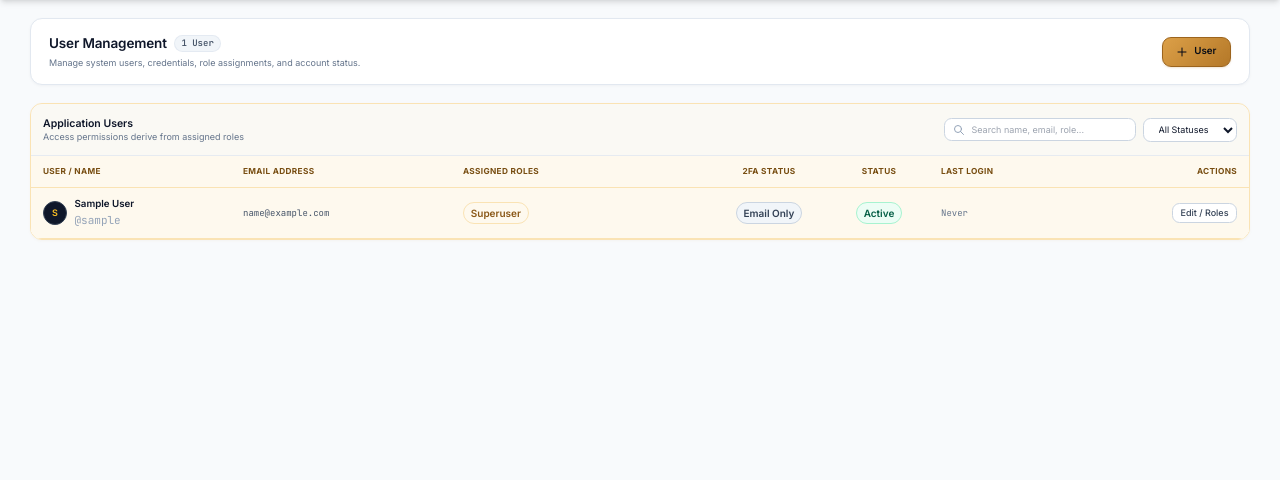
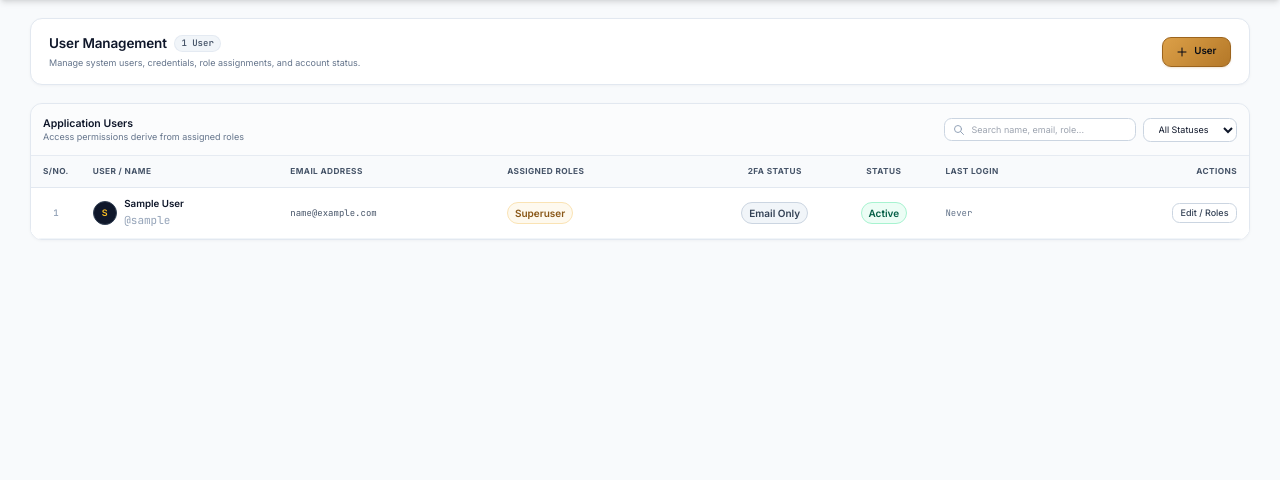
Before and after one commit to issamwema8-code/menardtrading, a Django app: page /administration/users/ in a window 1280 px wide. Shown: the part 108-588 px from the top of the page. Run offline with Django 5.2, Linux system fonts and the light colour scheme; the visitor is signed in with stand-in values (Sample User, id 1); data comes from the database, SQL or seed files in the repository; data that the repository does not hold is empty; some libraries are stand-ins or nearby versions.

Commit message:
feat(ui): standardize global tables with zebra striping, S/No. index columns, and clean layout

```diff
--- a/static/css/design_system.css
+++ b/static/css/design_system.css
@@ -179,17 +179,19 @@ html {
   box-shadow: 0 1px 3px 0 rgba(15, 23, 42, 0.04);
 }
 
-/* Standardized Table Styles — Unified Theme Background (#fef9ee) */
+/* Standardized Table Styles — Clean Enterprise Zebra Striped */
 .table-container {
-  background-color: #fef9ee;
-  border: 1px solid #fae3b4;
+  background-color: #ffffff;
+  border: 1px solid #e2e8f0;
   border-radius: 1rem;
   overflow: hidden;
-  box-shadow: 0 1px 3px 0 rgba(180, 120, 40, 0.05);
+  box-shadow: 0 1px 3px 0 rgba(15, 23, 42, 0.04);
 }
 
 table {
-  background-color: #fef9ee;
+  width: 100%;
+  border-collapse: collapse;
+  background-color: #ffffff;
 }
 
 .table-header-cell,
@@ -200,30 +202,46 @@ thead.bg-slate-100 th {
   font-size: 0.6875rem; /* ~11px */
   font-weight: 700;
   text-transform: uppercase;
-  letter-spacing: 0.04em;
-  color: #784e12;
-  background-color: #fef9ee !important;
-  border-bottom: 1px solid #fae3b4 !important;
+  letter-spacing: 0.05em;
+  color: #475569;
+  background-color: #f8fafc !important;
+  border-bottom: 1px solid #e2e8f0 !important;
   white-space: nowrap;
 }
 
 table thead tr {
-  background-color: #fef9ee !important;
-  border-bottom: 1px solid #fae3b4 !important;
+  background-color: #f8fafc !important;
+  border-bottom: 1px solid #e2e8f0 !important;
 }
 
 .table-body-row,
 table tbody tr {
-  background-color: #fef9ee;
-  transition: background-color 0.15s ease;
-  border-bottom: 1px solid #fae3b4;
+  transition: background-color 0.12s ease;
+  border-bottom: 1px solid #f1f5f9;
 }
 
-.table-body-row:hover,
+/* Subtle Zebra Striping */
+table tbody tr:nth-child(odd),
+table tbody tr:nth-child(odd) td,
+tbody.bg-white tr:nth-child(odd) td,
+.table-body-row:nth-child(odd) .table-body-cell {
+  background-color: #ffffff !important;
+}
+
+table tbody tr:nth-child(even),
+table tbody tr:nth-child(even) td,
+tbody.bg-white tr:nth-child(even) td,
+.table-body-row:nth-child(even) .table-body-cell {
+  background-color: #f8fafc !important;
+}
+
+/* Subtle Row Hover State */
 table tbody tr:hover,
 table tbody tr:hover td,
-.table-body-row:hover .table-body-cell {
-  background-color: #fef4dd !important;
+.table-body-row:hover,
+.table-body-row:hover .table-body-cell,
+tbody.bg-white tr:hover td {
+  background-color: #fdf8ee !important;
 }
 
 .table-body-cell,
@@ -231,37 +249,8 @@ table tbody td {
   padding: 0.8125rem 1rem;
   font-size: 0.8125rem;
   color: #334155;
-  background-color: #fef9ee !important;
-  border-bottom: 1px solid #fae3b4;
+  border-bottom: 1px solid #f1f5f9;
   vertical-align: middle;
-}
-
-tbody.bg-white,
-tbody.bg-white td,
-tbody.divide-slate-200\/60 td,
-tbody.divide-slate-200\/70 td,
-tbody.divide-slate-100 td {
-  background-color: #fef9ee !important;
-  border-color: #fae3b4 !important;
-}
-
-tbody.bg-white tr,
-tbody.divide-slate-200\/60 tr,
-tbody.divide-slate-200\/70 tr,
-tbody.divide-slate-100 tr {
-  background-color: #fef9ee !important;
-  border-color: #fae3b4 !important;
-}
-
-tbody.bg-white tr:hover,
-tbody.bg-white tr:hover td,
-tbody.divide-slate-200\/60 tr:hover,
-tbody.divide-slate-200\/60 tr:hover td,
-tbody.divide-slate-200\/70 tr:hover,
-tbody.divide-slate-200\/70 tr:hover td,
-tbody.divide-slate-100 tr:hover,
-tbody.divide-slate-100 tr:hover td {
-  background-color: #fef4dd !important;
 }
 
 /* Button System */
--- a/templates/accounting/categories_list.html
+++ b/templates/accounting/categories_list.html
@@ -28,6 +28,7 @@
         <table class="w-full text-xs text-left">
           <thead class="bg-slate-100 text-slate-700 text-[11px] uppercase tracking-wider">
             <tr>
+              <th class="py-3 px-3.5 text-center w-12">S/No.</th>
               <th class="py-3 px-3.5">Category Name</th>
               <th class="py-3 px-3.5">Code</th>
               <th class="py-3 px-3.5">Description</th>
@@ -38,6 +39,7 @@
           <tbody class="divide-y divide-slate-100">
             {% for cat in categories %}
             <tr class="hover:bg-slate-50">
+              <td class="py-3 px-3.5 text-center font-mono text-slate-400 font-semibold text-xs">{{ forloop.counter }}</td>
               <td class="py-3 px-3.5 font-medium text-slate-900">{{ cat.name }}</td>
               <td class="py-3 px-3.5 font-mono text-slate-500">{{ cat.code|default:"-" }}</td>
               <td class="py-3 px-3.5 text-slate-600 text-[11px] max-w-xs">{{ cat.description|default:"-" }}</td>
--- a/templates/accounting/customer_statement_detail.html
+++ b/templates/accounting/customer_statement_detail.html
@@ -71,6 +71,7 @@
             <table class="w-full text-left text-sm text-slate-600">
                 <thead class="bg-slate-50 text-xs uppercase font-bold text-slate-500 border-b border-slate-200">
                     <tr>
+                        <th class="px-6 py-3.5 text-center w-14">S/No.</th>
                         <th class="px-6 py-3.5">Date</th>
                         <th class="px-6 py-3.5">Transaction Type</th>
                         <th class="px-6 py-3.5">Reference #</th>
@@ -83,6 +84,7 @@
                 <tbody class="divide-y divide-slate-100">
                     <!-- Opening Balance Row -->
                     <tr class="bg-slate-50/50 font-semibold text-slate-800">
+                        <td class="px-6 py-3.5 text-center font-mono text-slate-400 font-semibold text-xs">—</td>
                         <td class="px-6 py-3.5">{{ statement.start_date|date:"d M Y" }}</td>
                         <td class="px-6 py-3.5"><span class="px-2 py-0.5 rounded text-xs bg-slate-200 text-slate-700 font-bold">BALANCE</span></td>
                         <td class="px-6 py-3.5">—</td>
@@ -94,6 +96,7 @@
 
                     {% for item in statement.transactions %}
                     <tr class="hover:bg-slate-50/80 transition-colors">
+                        <td class="px-6 py-4 text-center font-mono text-slate-400 font-semibold text-xs">{{ forloop.counter }}</td>
                         <td class="px-6 py-4 whitespace-nowrap">{{ item.date|date:"d M Y" }}</td>
                         <td class="px-6 py-4">
                             {% if item.type == 'INVOICE' %}
@@ -116,7 +119,7 @@
                     </tr>
                     {% empty %}
                     <tr>
-                        <td colspan="7" class="px-6 py-8 text-center text-slate-400">
+                        <td colspan="8" class="px-6 py-8 text-center text-slate-400">
                             No billing or payment transactions recorded in this period.
                         </td>
                     </tr>
@@ -124,6 +127,7 @@
 
                     <!-- Closing Balance Row -->
                     <tr class="bg-slate-100 font-bold text-slate-900">
+                        <td class="px-6 py-4 text-center font-mono text-slate-400 font-semibold text-xs">—</td>
                         <td class="px-6 py-4">{{ statement.end_date|date:"d M Y" }}</td>
                         <td class="px-6 py-4"><span class="px-2 py-0.5 rounded text-xs bg-slate-800 text-white font-bold">TOTAL</span></td>
                         <td class="px-6 py-4">—</td>
--- a/templates/accounting/customer_statements.html
+++ b/templates/accounting/customer_statements.html
@@ -35,6 +35,7 @@
             <table class="w-full text-left text-sm text-slate-600">
                 <thead class="bg-slate-50 text-xs uppercase font-bold text-slate-500 border-b border-slate-200">
                     <tr>
+                        <th class="px-6 py-3.5 text-center w-14">S/No.</th>
                         <th class="px-6 py-3.5">Customer / Company</th>
                         <th class="px-6 py-3.5">Contact Person</th>
                         <th class="px-6 py-3.5">Email</th>
@@ -46,6 +47,7 @@
                 <tbody class="divide-y divide-slate-100">
                     {% for item in customers %}
                     <tr class="hover:bg-slate-50/80 transition-colors">
+                        <td class="px-6 py-4 text-center font-mono text-slate-400 font-semibold text-xs">{{ forloop.counter }}</td>
                         <td class="px-6 py-4 font-semibold text-slate-900">
                             <a href="{% url 'accounting:customer_statement_detail' item.customer.pk %}" class="hover:text-blue-600">
                                 {{ item.customer.company_name }}
@@ -71,7 +73,7 @@
                     </tr>
                     {% empty %}
                     <tr>
-                        <td colspan="6" class="px-6 py-12 text-center text-slate-400">
+                        <td colspan="7" class="px-6 py-12 text-center text-slate-400">
                             No customers found in database.
                         </td>
                     </tr>
--- a/templates/accounting/expenses_list.html
+++ b/templates/accounting/expenses_list.html
@@ -113,6 +113,7 @@
       <table class="w-full text-xs text-left">
         <thead class="bg-slate-100 text-slate-700 text-[11px] uppercase tracking-wider border-b border-slate-200">
           <tr>
+            <th class="py-3 px-3.5 text-center w-12">S/No.</th>
             <th class="py-3 px-3.5">Ref #</th>
             <th class="py-3 px-3.5">Date</th>
             <th class="py-3 px-3.5">Category</th>
@@ -129,6 +130,7 @@
         <tbody class="divide-y divide-slate-100">
           {% for exp in expenses %}
           <tr class="hover:bg-slate-50 {% if exp.status == 'VOID' %}opacity-50 line-through bg-slate-50/50{% endif %}">
+            <td class="py-3 px-3.5 text-center font-mono text-slate-400 font-semibold text-xs">{{ forloop.counter }}</td>
             <td class="py-3 px-3.5 font-mono font-semibold text-slate-900">{{ exp.expense_number }}</td>
             <td class="py-3 px-3.5 font-mono text-slate-600">{{ exp.date|date:"Y-m-d" }}</td>
             <td class="py-3 px-3.5 font-medium text-slate-800">{{ exp.category.name }}</td>
@@ -165,7 +167,7 @@
           </tr>
           {% empty %}
           <tr>
-            <td colspan="11" class="py-8 text-center text-slate-400">
+            <td colspan="12" class="py-8 text-center text-slate-400">
               No expenses matching the criteria. Click <strong>"Add Expense"</strong> above to record a new business expense.
             </td>
           </tr>
--- a/templates/accounting/payables.html
+++ b/templates/accounting/payables.html
@@ -69,6 +69,7 @@
       <table class="w-full text-xs text-left">
         <thead class="bg-slate-100 text-slate-700 text-[11px] uppercase tracking-wider border-b border-slate-200">
           <tr>
+            <th class="py-3 px-3.5 text-center w-12">S/No.</th>
             <th class="py-3 px-3.5">Bill #</th>
             <th class="py-3 px-3.5">Vendor / Supplier</th>
             <th class="py-3 px-3.5">Supplier Ref</th>
@@ -86,6 +87,7 @@
         <tbody class="divide-y divide-slate-100">
           {% for bill in ap.unpaid_bills %}
           <tr class="hover:bg-slate-50">
+            <td class="py-3 px-3.5 text-center font-mono text-slate-400 font-semibold text-xs">{{ forloop.counter }}</td>
             <td class="py-3 px-3.5 font-mono font-semibold text-slate-900">{{ bill.bill_number }}</td>
             <td class="py-3 px-3.5 font-medium text-slate-800">{{ bill.vendor.name }}</td>
             <td class="py-3 px-3.5 font-mono text-slate-500">{{ bill.supplier_reference|default:"-" }}</td>
@@ -124,7 +126,7 @@
           </tr>
           {% empty %}
           <tr>
-            <td colspan="12" class="py-8 text-center text-slate-400">
+            <td colspan="13" class="py-8 text-center text-slate-400">
               No outstanding supplier bills recorded.
             </td>
           </tr>
--- a/templates/accounts/audit_logs.html
+++ b/templates/accounts/audit_logs.html
@@ -76,6 +76,7 @@
             <table class="w-full text-left border-collapse">
                 <thead>
                     <tr class="bg-slate-50/80 border-b border-slate-200 text-[11px] font-semibold text-slate-600 uppercase tracking-wider">
+                        <th class="py-3 px-4 text-center w-14">S/No.</th>
                         <th class="py-3 px-4">Timestamp</th>
                         <th class="py-3 px-4">User</th>
                         <th class="py-3 px-4">Action</th>
@@ -88,6 +89,7 @@
                 <tbody class="divide-y divide-slate-100 text-xs text-slate-700">
                     {% for log in logs %}
                     <tr class="hover:bg-slate-50/50 transition-colors">
+                        <td class="py-3 px-4 text-center font-mono text-slate-400 font-semibold text-xs">{{ forloop.counter }}</td>
                         <td class="py-3 px-4 whitespace-nowrap text-slate-500 font-mono text-[11px]">
                             {{ log.timestamp|date:"Y-m-d H:i:s" }}
                         </td>
@@ -150,7 +152,7 @@
                     </tr>
                     {% empty %}
                     <tr>
-                        <td colspan="7" class="py-8 text-center text-slate-500">
+                        <td colspan="8" class="py-8 text-center text-slate-500">
                             <svg class="w-8 h-8 mx-auto text-slate-300 mb-2" fill="none" stroke="currentColor" viewBox="0 0 24 24">
                                 <path stroke-linecap="round" stroke-linejoin="round" stroke-width="2" d="M9 12h6m-6 4h6m2 5H7a2 2 0 01-2-2V5a2 2 0 012-2h5.586a1 1 0 01.707.293l5.414 5.414a1 1 0 01.293.707V19a2 2 0 01-2 2z" />
                             </svg>
--- a/templates/accounts/users_list.html
+++ b/templates/accounts/users_list.html
@@ -114,6 +114,7 @@
       <table class="w-full text-left border-collapse min-w-[1060px]">
         <thead>
           <tr class="border-b border-slate-200 bg-slate-50/75">
+            <th class="table-header-cell w-14 text-center">S/No.</th>
             <th class="table-header-cell w-[200px]">User / Name</th>
             <th class="table-header-cell w-[220px]">Email Address</th>
             <th class="table-header-cell min-w-[220px]">Assigned Roles</th>
@@ -129,6 +130,9 @@
             class="table-body-row"
             x-show="matches('{{ u.username|escapejs }}', '{{ u.get_full_name|default:u.username|escapejs }}', '{{ u.email|escapejs }}', '{% for r in u.profile.roles.all %}{{ r.name }} {% endfor %}{% if u.is_superuser %}Superuser{% endif %}', '{% if u.is_active %}ACTIVE{% else %}INACTIVE{% endif %}')"
           >
+            <!-- 0. S/No. -->
+            <td class="table-body-cell text-center font-mono text-xs text-slate-400 font-semibold">{{ forloop.counter }}</td>
+
             <!-- User Name / Handle -->
             <td class="table-body-cell whitespace-nowrap">
               <div class="flex items-center gap-2.5">
--- a/templates/billing/invoices_list.html
+++ b/templates/billing/invoices_list.html
@@ -131,6 +131,7 @@
       <table class="w-full text-left border-collapse min-w-[1000px]">
         <thead>
           <tr class="border-b border-slate-200 bg-slate-50/75">
+            <th class="table-header-cell w-14 text-center">S/No.</th>
             <th class="table-header-cell w-[160px]">Invoice #</th>
             <th class="table-header-cell w-[240px]">Customer</th>
             <th class="table-header-cell w-[140px]">Invoice Type</th>
@@ -147,6 +148,9 @@
             class="table-body-row"
             x-show="matches('{{ inv.invoice_number|escapejs }}', '{{ inv.customer.company_name|escapejs }}', '{{ inv.customer.email|escapejs }}', '{{ inv.status }}', '{{ inv.invoice_type }}')"
           >
+            <!-- 0. S/No. -->
+            <td class="table-body-cell text-center font-mono text-xs text-slate-400 font-semibold">{{ forloop.counter }}</td>
+
             <td class="table-body-cell whitespace-nowrap">
               <span class="font-bold text-slate-900 font-mono">{{ inv.invoice_number }}</span>
               <span class="block text-[11px] text-slate-400 mt-0.5">Due: {{ inv.due_date|date:"d M Y" }}</span>
@@ -275,7 +279,7 @@
 
           {% empty %}
           <tr>
-            <td colspan="8" class="px-6 py-14 text-center">
+            <td colspan="9" class="px-6 py-14 text-center">
               <div class="max-w-sm mx-auto space-y-3">
                 <div class="w-12 h-12 rounded-2xl bg-slate-100 text-slate-400 flex items-center justify-center mx-auto">
                   <svg class="w-6 h-6" fill="none" stroke="currentColor" viewBox="0 0 24 24"><path stroke-linecap="round" stroke-linejoin="round" stroke-width="1.5" d="M9 12h6m-6 4h6m2 5H7a2 2 0 01-2-2V5a2 2 0 012-2h5.586a1 1 0 01.707.293l5.414 5.414a1 1 0 01.293.707V19a2 2 0 01-2 2z"></path></svg>
--- a/templates/billing/receipts_list.html
+++ b/templates/billing/receipts_list.html
@@ -114,6 +114,7 @@
       <table class="w-full text-left border-collapse min-w-[950px]">
         <thead>
           <tr class="border-b border-slate-200 bg-slate-50/75">
+            <th class="table-header-cell w-14 text-center">S/No.</th>
             <th class="table-header-cell w-[160px]">Receipt #</th>
             <th class="table-header-cell w-[240px]">Customer</th>
             <th class="table-header-cell w-[140px]">Invoice Ref</th>
@@ -130,6 +131,9 @@
             class="table-body-row"
             x-show="matches('{{ rcp.receipt_number|escapejs }}', '{{ rcp.customer.company_name|escapejs }}', '{{ rcp.customer.email|escapejs }}', '{{ rcp.invoice.invoice_number|escapejs }}', '{{ rcp.transaction_reference|escapejs }}', '{{ rcp.payment_method }}')"
           >
+            <!-- 0. S/No. -->
+            <td class="table-body-cell text-center font-mono text-xs text-slate-400 font-semibold">{{ forloop.counter }}</td>
+
             <td class="table-body-cell whitespace-nowrap">
               <span class="font-bold text-slate-900 font-mono">{{ rcp.receipt_number }}</span>
             </td>
@@ -167,7 +171,7 @@
           </tr>
           {% empty %}
           <tr>
-            <td colspan="8" class="px-6 py-14 text-center">
+            <td colspan="9" class="px-6 py-14 text-center">
               <div class="max-w-sm mx-auto space-y-3">
                 <div class="w-12 h-12 rounded-2xl bg-slate-100 text-slate-400 flex items-center justify-center mx-auto">
                   <svg class="w-6 h-6" fill="none" stroke="currentColor" viewBox="0 0 24 24"><path stroke-linecap="round" stroke-linejoin="round" stroke-width="1.5" d="M9 12l2 2 4-4m6 2a9 9 0 11-18 0 9 9 0 0118 0z"></path></svg>
--- a/templates/customers/customers_list.html
+++ b/templates/customers/customers_list.html
@@ -113,6 +113,7 @@
       <table class="w-full text-left border-collapse min-w-[1000px]">
         <thead>
           <tr class="border-b border-slate-200 bg-slate-50/75">
+            <th class="table-header-cell w-14 text-center">S/No.</th>
             <th class="table-header-cell w-[220px]">Company Name</th>
             <th class="table-header-cell w-[180px]">Primary Contact</th>
             <th class="table-header-cell w-[220px]">Email Address</th>
@@ -128,6 +129,9 @@
             class="table-body-row"
             x-show="matches('{{ cust.company_name|escapejs }}', '{{ cust.contact_name|escapejs }}', '{{ cust.email|escapejs }}', '{{ cust.phone|escapejs }}', '{{ cust.vat_number|default:''|escapejs }}', '{{ cust.payment_terms }}')"
           >
+            <!-- 0. S/No. -->
+            <td class="table-body-cell text-center font-mono text-xs text-slate-400 font-semibold">{{ forloop.counter }}</td>
+
             <td class="table-body-cell whitespace-nowrap">
               <span class="font-bold text-slate-900 block truncate max-w-[210px]" title="{{ cust.company_name }}">{{ cust.company_name }}</span>
             </td>
@@ -154,7 +158,7 @@
           </tr>
           {% empty %}
           <tr>
-            <td colspan="7" class="px-6 py-14 text-center">
+            <td colspan="8" class="px-6 py-14 text-center">
               <div class="max-w-sm mx-auto space-y-3">
                 <div class="w-12 h-12 rounded-2xl bg-slate-100 text-slate-400 flex items-center justify-center mx-auto">
                   <svg class="w-6 h-6" fill="none" stroke="currentColor" viewBox="0 0 24 24"><path stroke-linecap="round" stroke-linejoin="round" stroke-width="1.5" d="M17 20h5v-2a3 3 0 00-5.356-1.857M17 20H7m10 0v-2c0-.656-.126-1.283-.356-1.857M7 20H2v-2a3 3 0 015.356-1.857M7 20v-2c0-.656.126-1.283.356-1.857m0 0a5.002 5.002 0 019.288 0M15 7a3 3 0 11-6 0 3 3 0 016 0zm6 3a2 2 0 11-4 0 2 2 0 014 0zM7 10a2 2 0 11-4 0 2 2 0 014 0z"></path></svg>
--- a/templates/orders/orders_list.html
+++ b/templates/orders/orders_list.html
@@ -159,6 +159,7 @@
       <table class="w-full text-left border-collapse min-w-[1150px]">
         <thead>
           <tr class="border-b border-slate-200 bg-slate-50/75">
+            <th class="table-header-cell w-14 text-center">S/No.</th>
             <th class="table-header-cell w-[150px]">PO Number</th>
             <th class="table-header-cell w-[220px]">Customer / Sender</th>
             <th class="table-header-cell min-w-[300px]">Route &amp; Cargo</th>
@@ -184,6 +185,8 @@
               status: '{{ po.status }}'
             })"
           >
+            <!-- 0. S/No. -->
+            <td class="table-body-cell text-center font-mono text-xs text-slate-400 font-semibold">{{ forloop.counter }}</td>
 
             <!-- 1. PO Number -->
             <td class="table-body-cell whitespace-nowrap font-mono font-bold text-slate-900 group-hover:text-[#b47828] transition">
@@ -267,7 +270,7 @@
           </tr>
           {% empty %}
           <tr>
-            <td colspan="8" class="py-14 text-center text-slate-400">
+            <td colspan="9" class="py-14 text-center text-slate-400">
               <div class="max-w-sm mx-auto space-y-3">
                 <div class="w-12 h-12 rounded-2xl bg-slate-100 flex items-center justify-center mx-auto text-slate-400">
                   <svg class="w-6 h-6" fill="none" stroke="currentColor" viewBox="0 0 24 24"><path stroke-linecap="round" stroke-linejoin="round" stroke-width="1.5" d="M20 13V6a2 2 0 00-2-2H6a2 2 0 00-2 2v7m16 0v5a2 2 0 01-2 2H6a2 2 0 01-2-2v-5m16 0h-2.586a1 1 0 00-.707.293l-2.414 2.414a1 1 0 01-.707.293h-3.172a1 1 0 01-.707-.293l-2.414-2.414A1 1 0 006.586 13H4"></path></svg>
--- a/templates/quotes/quotes_list.html
+++ b/templates/quotes/quotes_list.html
@@ -111,6 +111,7 @@
       <table class="w-full text-left border-collapse min-w-[950px]">
         <thead>
           <tr class="border-b border-slate-200 bg-slate-50/75">
+            <th class="table-header-cell w-14 text-center">S/No.</th>
             <th class="table-header-cell w-[160px]">Quote #</th>
             <th class="table-header-cell w-[240px]">Customer</th>
             <th class="table-header-cell w-[140px] text-right">Subtotal</th>
@@ -126,6 +127,9 @@
             class="table-body-row"
             x-show="matches('{{ quote.quote_number|escapejs }}', '{{ quote.customer.company_name|escapejs }}', '{{ quote.customer.email|escapejs }}', '{{ quote.status }}')"
           >
+            <!-- 0. S/No. -->
+            <td class="table-body-cell text-center font-mono text-xs text-slate-400 font-semibold">{{ forloop.counter }}</td>
+
             <td class="table-body-cell whitespace-nowrap font-mono font-bold text-slate-900">
               <div class="flex items-center gap-2">
                 <div class="w-7 h-7 rounded-lg bg-[#fef9ee] text-[#b47828] flex items-center justify-center font-bold shrink-0">
@@ -181,7 +185,7 @@
           </tr>
           {% empty %}
           <tr>
-            <td colspan="7" class="py-14 text-center text-slate-400">
+            <td colspan="8" class="py-14 text-center text-slate-400">
               <div class="max-w-sm mx-auto space-y-3">
                 <div class="w-12 h-12 rounded-2xl bg-slate-100 flex items-center justify-center mx-auto text-slate-400">
                   <svg class="w-6 h-6" fill="none" stroke="currentColor" viewBox="0 0 24 24"><path stroke-linecap="round" stroke-linejoin="round" stroke-width="1.5" d="M9 12h6m-6 4h6m2 5H7a2 2 0 01-2-2V5a2 2 0 012-2h5.586a1 1 0 01.707.293l5.414 5.414a1 1 0 01.293.707V19a2 2 0 01-2 2z"></path></svg>
```
Also changed, not shown: templates/accounting/analytics_hub.html (+6 -2 lines), templates/accounting/receivables.html (+6 -2 lines), templates/accounting/reports_hub.html (+9 -3 lines), templates/dashboard/index.html (+15 -5 lines).
